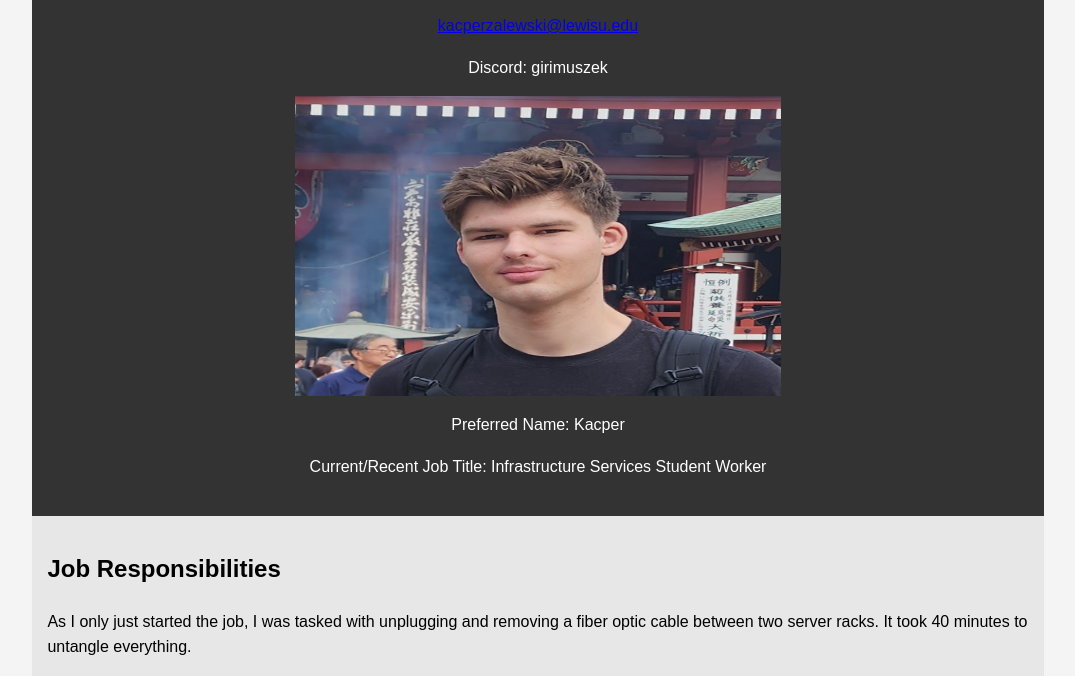
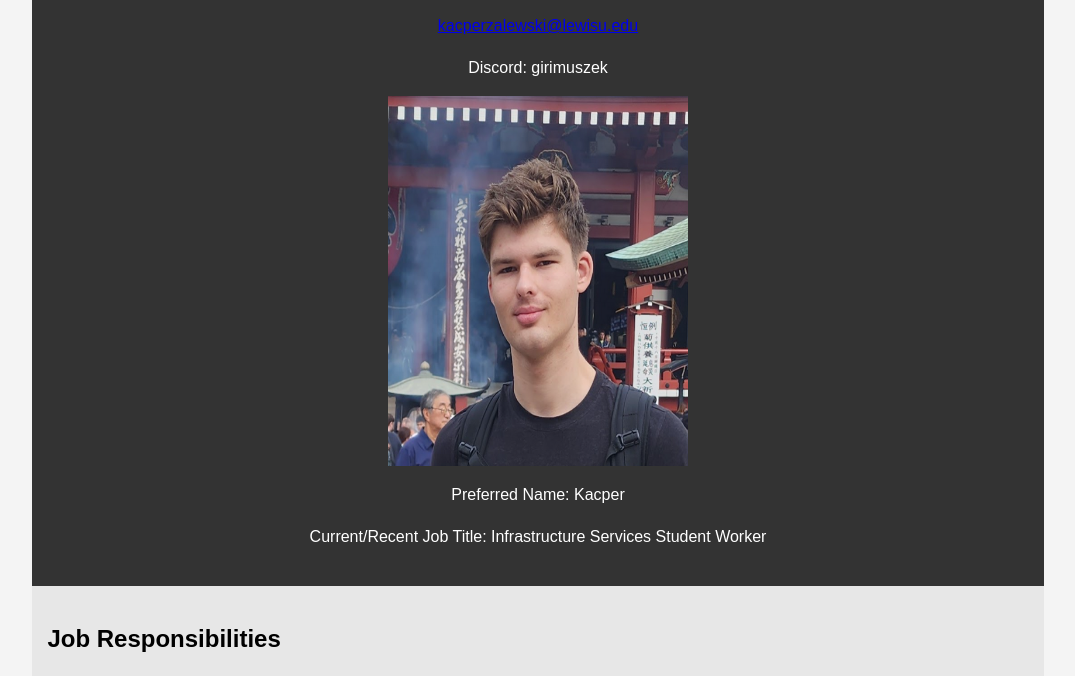
Before and after one commit to girimuszek/me2, a plain HTML site: page index.html in a window 1280 px wide. Shown: the part 82-758 px from the top of the page, without its empty margins (102-1177 px from the left). Drawn offline with Linux system fonts and the light colour scheme.

Commit message:
Update index.html

```diff
--- a/index.html
+++ b/index.html
@@ -30,7 +30,6 @@
             display: block;
             margin-left: auto;
             margin-right: auto;
-            width: 50%;
         }
     </style>
 </head>
@@ -40,7 +39,7 @@
             <h1 style="text-align: center"> Kacper Zalewski's Introduction Website</h1>
             <p style="text-align: center"><a href="mailto:benjaminseiler@lewisu.edu">kacperzalewski@lewisu.edu</a></p>
             <p style="text-align: center">Discord: girimuszek</p>
-            <img src="LegitMe.png" alt="Ew it's me" width="100" height="300" class="center">
+            <img src="LegitMe.png" alt="Ew it's me" width="300" height="370" class="center">
             <p style="text-align: center">Preferred Name: Kacper</p>
             <p style="text-align: center">Current/Recent Job Title: Infrastructure Services Student Worker</p>
         </header>
```
